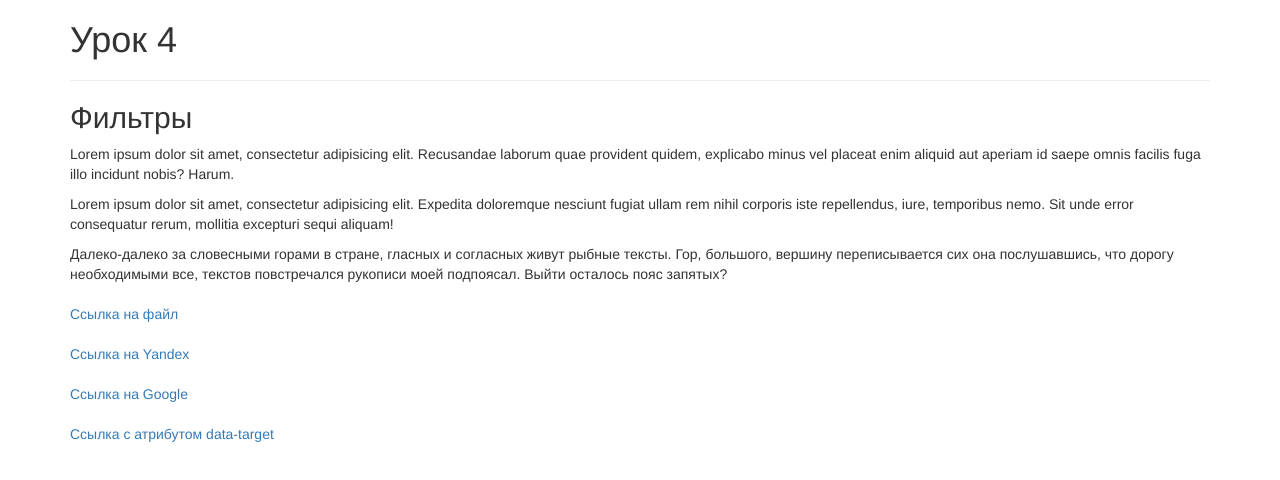
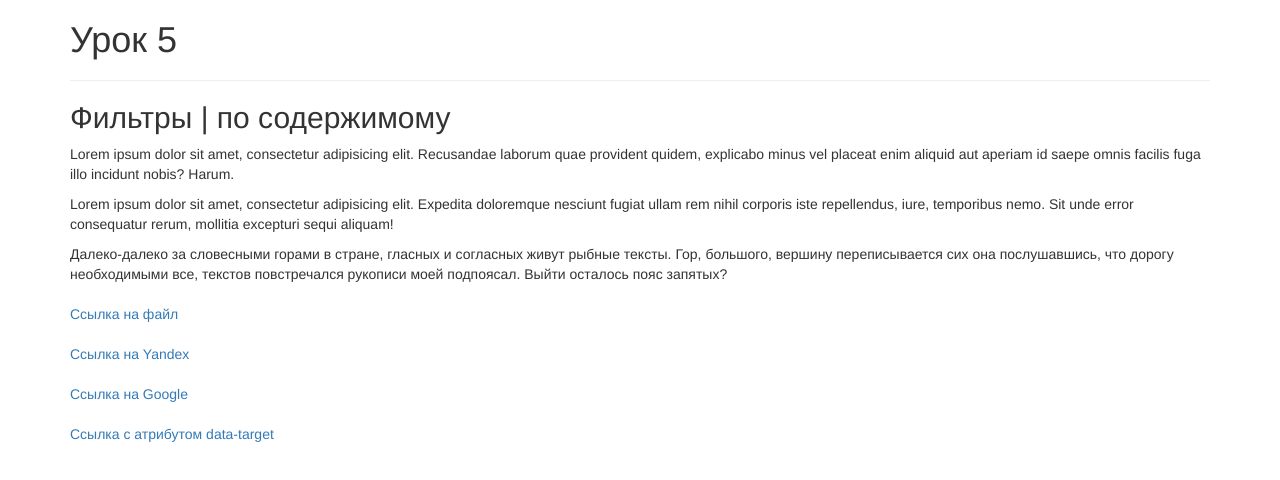
Before and after one commit to pavelmm/jquery-verst, a plain HTML site: page index.html in a window 1280 px wide. Drawn offline with nearby package versions, Linux system fonts and the light colour scheme.

Commit message:
5 commit

```diff
--- a/index.html
+++ b/index.html
@@ -2,16 +2,16 @@
 <html lang="ru">
 <head>
 	<meta charset="UTF-8">
-	<title>Lesson 4</title>
+	<title>Lesson 5</title>
 	<link rel="stylesheet" href="css/bootstrap.min.css">
 	<link rel="stylesheet" href="css/style.css">
 </head>
 <body>
 
 	<div class="container">
-		<h1>Урок 4</h1>
+		<h1>Урок 5</h1>
 		<hr>
-		<h2>Фильтры</h2>
+		<h2>Фильтры | <span>по содержимому</span></h2>
 		<p class="text">Lorem ipsum dolor sit amet, consectetur adipisicing elit. Recusandae laborum quae provident quidem, explicabo minus vel placeat enim aliquid aut aperiam id saepe omnis facilis fuga illo incidunt nobis? Harum.</p>
 		<p>Lorem ipsum dolor sit amet, consectetur adipisicing elit. Expedita doloremque nesciunt fugiat ullam rem nihil corporis iste repellendus, iure, temporibus nemo. Sit unde error consequatur rerum, mollitia excepturi sequi aliquam!</p>
 		<p class="blue-text">Далеко-далеко за словесными горами в стране, гласных и согласных живут рыбные тексты. Гор, большого, вершину переписывается сих она послушавшись, что дорогу необходимыми все, текстов повстречался рукописи моей подпоясал. Выйти осталось пояс запятых?</p>
@@ -23,6 +23,8 @@
 		</ul>
 	</div>
 
+	<p></p>
+
 
 	<script src="http://code.jquery.com/jquery-2.2.4.min.js"></script>
 	<script src="js/main.js"></script>
```
Also changed, not shown: js/main.js (+5 -14 lines), css/style.css (line endings or trailing spaces).
